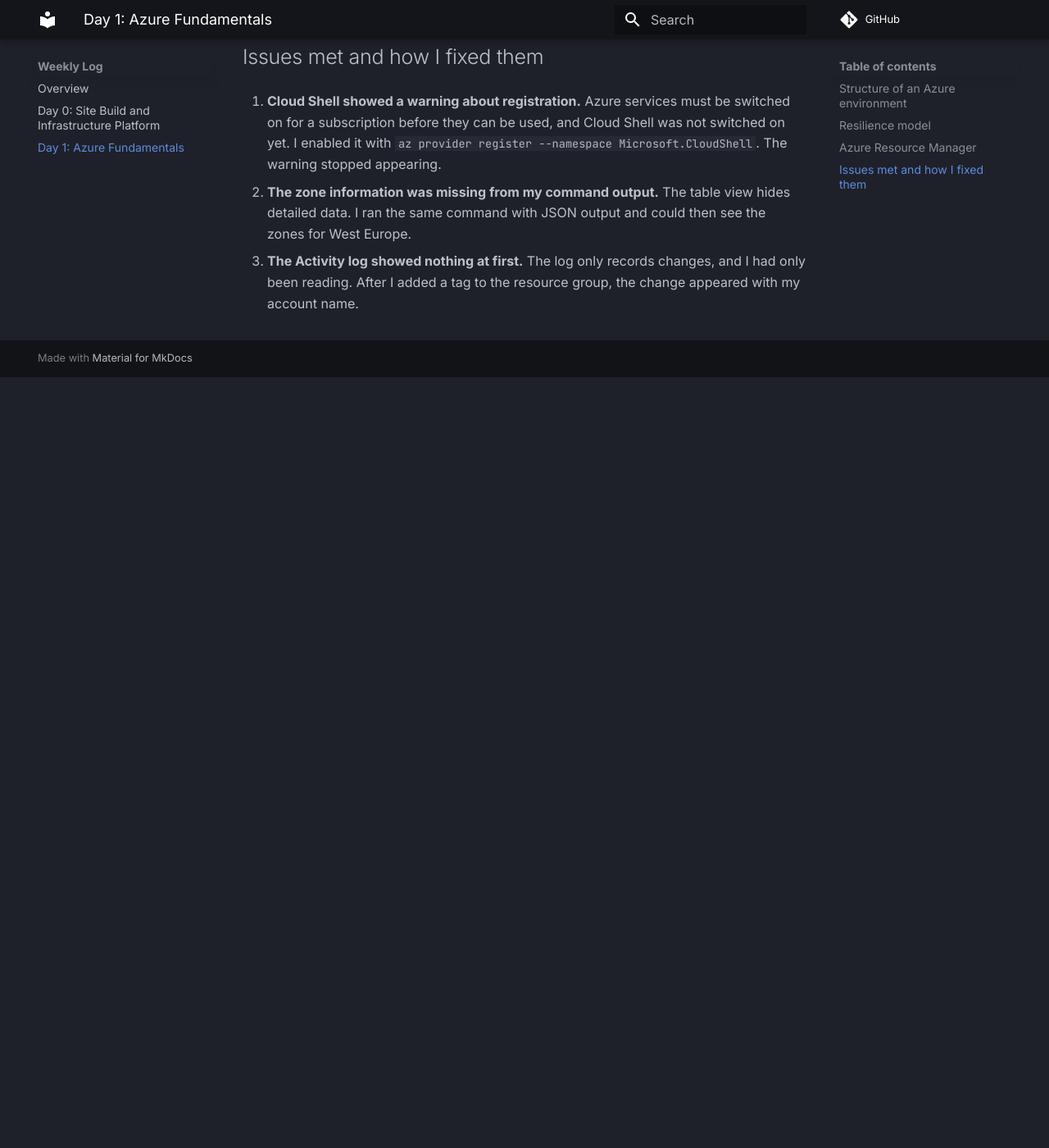
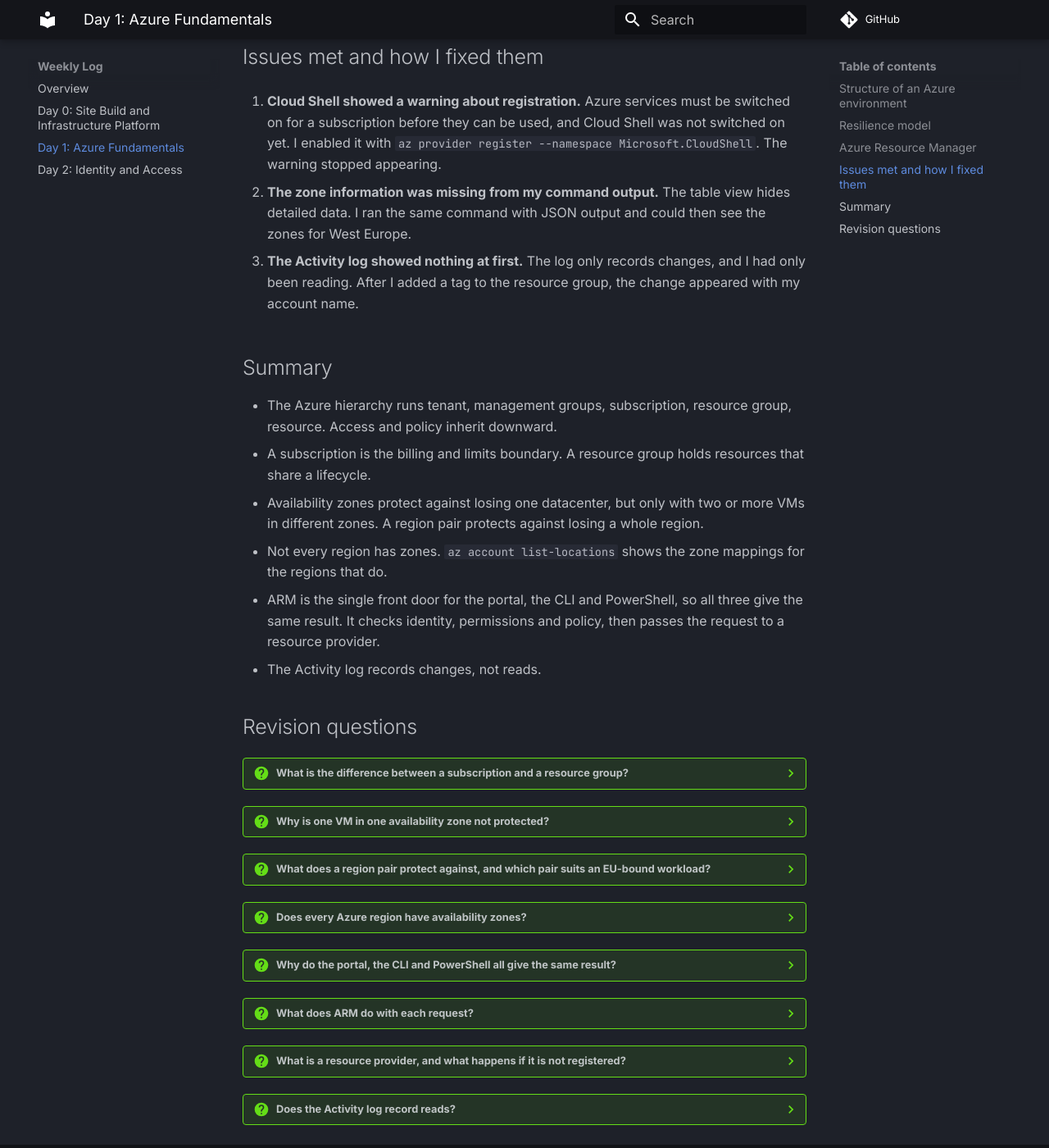
Before and after one commit to Philkaran/polaris, an MkDocs documentation site: the page built from docs/weekly-log/day-01.md, in a window 1280 px wide and 1400 px high, scrolled down 973 px. Shown: the whole window at 82% size. Built offline with MkDocs 1.6.1 and Material for MkDocs 9.7.7, drawn with Linux system fonts in a browser that asks for light colours; comment, search, counter and statistics services are not loaded; before the commit the page ends 1433 px from its top, so only the background shows below that.

Commit message:
Add Day 2 notes, summaries and revision questions, pre-publish check

```diff
--- a/docs/weekly-log/day-01.md
+++ b/docs/weekly-log/day-01.md
@@ -27,3 +27,39 @@
 2. **The zone information was missing from my command output.** The table view hides detailed data. I ran the same command with JSON output and could then see the zones for West Europe.
 
 3. **The Activity log showed nothing at first.** The log only records changes, and I had only been reading. After I added a tag to the resource group, the change appeared with my account name.
+
+
+## Summary
+
+- The Azure hierarchy runs tenant, management groups, subscription, resource group, resource. Access and policy inherit downward.
+- A subscription is the billing and limits boundary. A resource group holds resources that share a lifecycle.
+- Availability zones protect against losing one datacenter, but only with two or more VMs in different zones. A region pair protects against losing a whole region.
+- Not every region has zones. `az account list-locations` shows the zone mappings for the regions that do.
+- ARM is the single front door for the portal, the CLI and PowerShell, so all three give the same result. It checks identity, permissions and policy, then passes the request to a resource provider.
+- The Activity log records changes, not reads.
+
+## Revision questions
+
+??? question "What is the difference between a subscription and a resource group?"
+    A subscription is the boundary for billing, access and limits. A resource group is a container inside it for resources that are deployed, managed and deleted together.
+
+??? question "Why is one VM in one availability zone not protected?"
+    If that zone fails, the VM fails with it. Protection needs two or more VMs in different zones, with a load balancer sending traffic only to the healthy ones.
+
+??? question "What does a region pair protect against, and which pair suits an EU-bound workload?"
+    It protects against the loss of a whole region and is the basis for a disaster recovery design. West Europe (Netherlands) paired with North Europe (Ireland) keeps both sites in the EU.
+
+??? question "Does every Azure region have availability zones?"
+    No. West Europe has three, UK West has none. The command `az account list-locations` returns zone mappings only for regions that have them.
+
+??? question "Why do the portal, the CLI and PowerShell all give the same result?"
+    They all send their requests to Azure Resource Manager, the single front door.
+
+??? question "What does ARM do with each request?"
+    It checks who you are, what you are allowed to do and which policies apply, then passes the request to the right resource provider and records changes in the Activity log.
+
+??? question "What is a resource provider, and what happens if it is not registered?"
+    A resource provider is the service that delivers one kind of resource, for example Microsoft.Compute for VMs. A subscription must register it before creating that resource type, otherwise the deployment fails with a registration error.
+
+??? question "Does the Activity log record reads?"
+    No. Only changes such as create, update and delete are recorded, each with the account that made them.
--- a/mkdocs.yml
+++ b/mkdocs.yml
@@ -26,3 +26,9 @@
       - "Day 0: Site Build and Infrastructure Platform": weekly-log/day-0.md
 
       - "Day 1: Azure Fundamentals": weekly-log/day-01.md
+      - "Day 2: Identity and Access": weekly-log/day-02.md
+
+markdown_extensions:
+  - admonition
+  - pymdownx.details
+  - pymdownx.superfences
```
Also changed, not shown: docs/weekly-log/day-02.md (added, +87 -0 lines), docs/weekly-log/index.md (+3 -0 lines), 1 other file.
